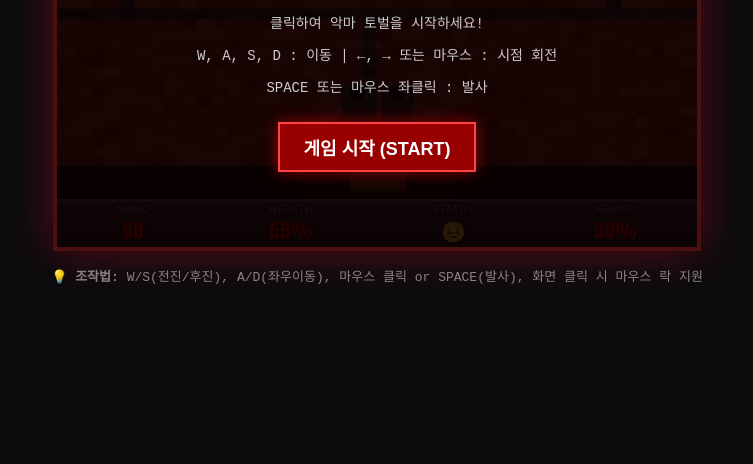
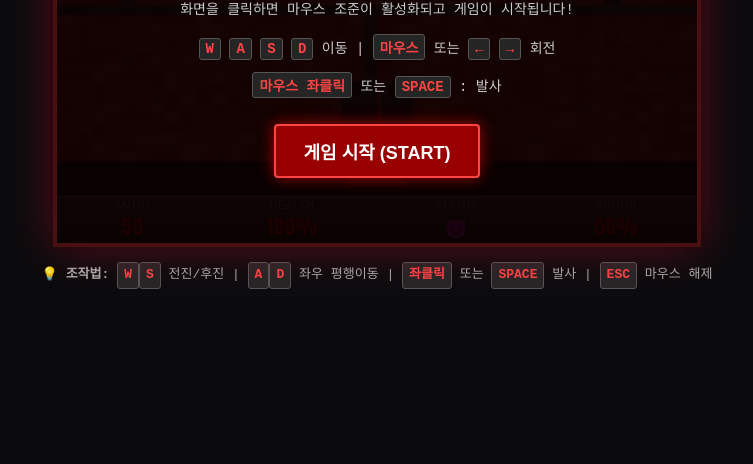
Before and after one commit to code69b-lab/doom, a plain HTML site: page index.html in a window 1280 px wide. Shown: the part 336-800 px from the top of the page, without its empty margins (263-1016 px from the left). Drawn offline with Linux system fonts and the light colour scheme.

Commit message:
Add files via upload

```diff
--- a/index.html
+++ b/index.html
@@ -27,6 +27,7 @@
             box-shadow: 0 0 40px rgba(220, 20, 60, 0.4), 0 0 10px rgba(0, 0, 0, 0.8);
             border: 4px solid #4a1010;
             background: #000;
+            cursor: crosshair;
         }
         canvas {
             display: block;
@@ -41,6 +42,7 @@
             font-size: 14px;
             font-weight: bold;
             pointer-events: none;
+            z-index: 5;
         }
         #hud {
             position: absolute;
@@ -58,6 +60,8 @@
             font-size: 20px;
             letter-spacing: 1px;
             text-shadow: 1px 1px 2px #000;
+            z-index: 5;
+            pointer-events: none;
         }
         .hud-block {
             display: flex;
@@ -71,20 +75,21 @@
         }
         #crosshair {
             position: absolute;
-            top: 50%;
+            top: 40%;
             left: 50%;
-            width: 10px;
-            height: 10px;
+            width: 12px;
+            height: 12px;
             transform: translate(-50%, -50%);
             pointer-events: none;
+            z-index: 5;
         }
         #crosshair::before, #crosshair::after {
             content: '';
             position: absolute;
-            background: rgba(255, 50, 50, 0.6);
+            background: rgba(255, 60, 60, 0.8);
         }
-        #crosshair::before { top: 4px; left: 0; width: 10px; height: 2px; }
-        #crosshair::after { top: 0; left: 4px; width: 2px; height: 10px; }
+        #crosshair::before { top: 5px; left: 0; width: 12px; height: 2px; }
+        #crosshair::after { top: 0; left: 5px; width: 2px; height: 12px; }
 
         #start-screen {
             position: absolute;
@@ -92,13 +97,13 @@
             left: 0;
             width: 100%;
             height: 100%;
-            background: rgba(10, 0, 0, 0.88);
+            background: rgba(10, 0, 0, 0.92);
             display: flex;
             flex-direction: column;
             align-items: center;
             justify-content: center;
             color: #fff;
-            z-index: 10;
+            z-index: 20;
             cursor: pointer;
         }
         #start-screen h1 {
@@ -116,14 +121,15 @@
         }
         .btn-start {
             margin-top: 20px;
-            padding: 10px 24px;
+            padding: 12px 28px;
             background: #990000;
             color: #fff;
             border: 2px solid #ff4444;
             font-size: 18px;
             font-weight: bold;
             cursor: pointer;
-            box-shadow: 0 0 15px rgba(255, 0, 0, 0.5);
+            box-shadow: 0 0 15px rgba(255, 0, 0, 0.6);
+            border-radius: 4px;
         }
         .btn-start:hover {
             background: #cc0000;
@@ -131,8 +137,18 @@
         #instructions {
             margin-top: 15px;
             font-size: 13px;
-            color: #888;
+            color: #aaa;
             text-align: center;
+            line-height: 1.6;
+        }
+        .key-pill {
+            display: inline-block;
+            background: #252525;
+            border: 1px solid #555;
+            padding: 2px 6px;
+            border-radius: 3px;
+            color: #ff4444;
+            font-weight: bold;
         }
     </style>
 </head>
@@ -169,35 +185,42 @@
     <!-- Start / Click to Play Screen -->
     <div id="start-screen">
         <h1>DOOM HTML</h1>
-        <p>클릭하여 악마 토벌을 시작하세요!</p>
-        <p>W, A, S, D : 이동 | ←, → 또는 마우스 : 시점 회전</p>
-        <p>SPACE 또는 마우스 좌클릭 : 발사</p>
-        <button class="btn-start">게임 시작 (START)</button>
+        <p>화면을 클릭하면 마우스 조준이 활성화되고 게임이 시작됩니다!</p>
+        <p style="margin-top: 10px;">
+            <span class="key-pill">W</span> <span class="key-pill">A</span> <span class="key-pill">S</span> <span class="key-pill">D</span> 이동
+            | <span class="key-pill">마우스</span> 또는 <span class="key-pill">←</span> <span class="key-pill">→</span> 회전
+        </p>
+        <p><span class="key-pill">마우스 좌클릭</span> 또는 <span class="key-pill">SPACE</span> : 발사</p>
+        <button class="btn-start" id="start-btn">게임 시작 (START)</button>
     </div>
 </div>
 
 <div id="instructions">
-    💡 <b>조작법:</b> W/S(전진/후진), A/D(좌우이동), 마우스 클릭 or SPACE(발사), 화면 클릭 시 마우스 락 지원
+    💡 <b>조작법:</b> <span class="key-pill">W</span><span class="key-pill">S</span> 전진/후진 | <span class="key-pill">A</span><span class="key-pill">D</span> 좌우 평행이동 | <span class="key-pill">좌클릭</span> 또는 <span class="key-pill">SPACE</span> 발사 | <span class="key-pill">ESC</span> 마우스 해제
 </div>
 
 <script>
 /*
- * Pure HTML5 Canvas 3D Raycasting Engine (DOOM / Wolfenstein Style)
- * 외부 라이브러리 및 외부 이미지 파일 없이 100% 독립 실행 가능한 코드
+ * Pure HTML5 Canvas 3D Raycasting Engine (DOOM Style)
  */
 
 const canvas = document.getElementById('screen');
 const ctx = canvas.getContext('2d');
 const W = 320;
-const H = 160; // 하단 HUD 높이 40을 제외한 렌더 해상도
+const H = 160; // HUD를 제외한 3D 뷰포트 높이
 canvas.width = W;
 canvas.height = 200;
 
-// 오디오 컨텍스트 (신시사이저 효과음)
+let isGameStarted = false;
+
+// Web Audio API 사운드
 let audioCtx = null;
 function playSound(type) {
     if (!audioCtx) return;
     try {
+        if (audioCtx.state === 'suspended') {
+            audioCtx.resume();
+        }
         const osc = audioCtx.createOscillator();
         const gain = audioCtx.createGain();
         osc.connect(gain);
@@ -206,25 +229,25 @@ function playSound(type) {
 
         if (type === 'shoot') {
             osc.type = 'sawtooth';
-            osc.frequency.setValueAtTime(400, t);
-            osc.frequency.exponentialRampToValueAtTime(40, t + 0.15);
-            gain.gain.setValueAtTime(0.3, t);
-            gain.gain.exponentialRampToValueAtTime(0.01, t + 0.15);
+            osc.frequency.setValueAtTime(350, t);
+            osc.frequency.exponentialRampToValueAtTime(30, t + 0.18);
+            gain.gain.setValueAtTime(0.4, t);
+            gain.gain.exponentialRampToValueAtTime(0.01, t + 0.18);
             osc.start(t);
-            osc.stop(t + 0.15);
+            osc.stop(t + 0.18);
         } else if (type === 'hit') {
             osc.type = 'triangle';
-            osc.frequency.setValueAtTime(150, t);
-            osc.frequency.linearRampToValueAtTime(50, t + 0.1);
-            gain.gain.setValueAtTime(0.4, t);
-            gain.gain.exponentialRampToValueAtTime(0.01, t + 0.1);
+            osc.frequency.setValueAtTime(140, t);
+            osc.frequency.linearRampToValueAtTime(40, t + 0.12);
+            gain.gain.setValueAtTime(0.5, t);
+            gain.gain.exponentialRampToValueAtTime(0.01, t + 0.12);
             osc.start(t);
-            osc.stop(t + 0.1);
+            osc.stop(t + 0.12);
         } else if (type === 'hurt') {
             osc.type = 'square';
             osc.frequency.setValueAtTime(120, t);
-            osc.frequency.linearRampToValueAtTime(60, t + 0.2);
-            gain.gain.setValueAtTime(0.5, t);
+            osc.frequency.linearRampToValueAtTime(50, t + 0.2);
+            gain.gain.setValueAtTime(0.3, t);
             gain.gain.exponentialRampToValueAtTime(0.01, t + 0.2);
             osc.start(t);
             osc.stop(t + 0.2);
@@ -254,12 +277,11 @@ const MAP = [
     1,1,1,1,1,1,1,1,1,1,1,1,1,1,1,1,
 ];
 
-// 텍스처 생성 (64x64 절차적 픽셀 생성)
+// 텍스처 생성 (64x64 픽셀)
 const TEX_SIZE = 64;
 const textures = [];
 
 function generateTextures() {
-    // 텍스처 1: 벽돌벽 (DOOM Red/Brown Brick)
     const t1 = ctx.createImageData(TEX_SIZE, TEX_SIZE);
     for (let y = 0; y < TEX_SIZE; y++) {
         for (let x = 0; x < TEX_SIZE; x++) {
@@ -271,7 +293,7 @@ function generateTextures() {
                 t1.data[idx+1] = 40 + noise;
                 t1.data[idx+2] = 40 + noise;
             } else {
-                t1.data[idx] = Math.min(255, 130 + noise);
+                t1.data[idx] = Math.min(255, 140 + noise);
                 t1.data[idx+1] = Math.max(0, 35 + noise);
                 t1.data[idx+2] = Math.max(0, 25 + noise);
             }
@@ -280,7 +302,6 @@ function generateTextures() {
     }
     textures[1] = t1;
 
-    // 텍스처 2: 돌 회색벽
     const t2 = ctx.createImageData(TEX_SIZE, TEX_SIZE);
     for (let y = 0; y < TEX_SIZE; y++) {
         for (let x = 0; x < TEX_SIZE; x++) {
@@ -288,13 +309,12 @@ function generateTextures() {
             let val = 70 + ((Math.sin(x/4) * Math.cos(y/4)) * 25) + ((Math.random() * 20) | 0);
             t2.data[idx] = val;
             t2.data[idx+1] = val;
-            t2.data[idx+2] = val + 10;
+            t2.data[idx+2] = val + 15;
             t2.data[idx+3] = 255;
         }
     }
     textures[2] = t2;
 
-    // 텍스처 3: 고어/악마의 벽 (Hell Texture)
     const t3 = ctx.createImageData(TEX_SIZE, TEX_SIZE);
     for (let y = 0; y < TEX_SIZE; y++) {
         for (let x = 0; x < TEX_SIZE; x++) {
@@ -318,66 +338,76 @@ const player = {
     dirX: 1,
     dirY: 0,
     planeX: 0,
-    planeY: 0.66, // FOV 약 66도
+    planeY: 0.66,
     health: 100,
     armor: 50,
     ammo: 50,
     kills: 0,
     shooting: 0,
-    flash: 0
+    flash: 0,
+    invulnerableTime: 0
 };
 
-// 몬스터 (Cacodemon / Imp 스타일)
+// 몬스터 설정: 플레이어 스폰 위치에서 멀리 배치
 const enemies = [
-    { x: 4.5, y: 3.5, hp: 3, alive: true, alert: false },
-    { x: 9.5, y: 3.5, hp: 3, alive: true, alert: false },
-    { x: 13.5, y: 4.5, hp: 4, alive: true, alert: false },
-    { x: 10.5, y: 10.5, hp: 3, alive: true, alert: false },
-    { x: 3.5, y: 13.5, hp: 4, alive: true, alert: false },
-    { x: 8.5, y: 13.5, hp: 5, alive: true, alert: false }
+    { x: 5.5, y: 5.5, hp: 3, alive: true, alert: false, attackCooldown: 1.0 },
+    { x: 9.5, y: 3.5, hp: 3, alive: true, alert: false, attackCooldown: 1.0 },
+    { x: 13.5, y: 4.5, hp: 4, alive: true, alert: false, attackCooldown: 1.0 },
+    { x: 10.5, y: 10.5, hp: 3, alive: true, alert: false, attackCooldown: 1.0 },
+    { x: 3.5, y: 13.5, hp: 4, alive: true, alert: false, attackCooldown: 1.0 },
+    { x: 8.5, y: 13.5, hp: 5, alive: true, alert: false, attackCooldown: 1.0 }
 ];
 document.getElementById('total-kills').innerText = enemies.length;
 
-// 키 입력 핸들링
+// 키보드 입력 핸들링 (대소문자/한글 IME 모두 지원)
 const keys = {};
 window.addEventListener('keydown', e => {
+    keys[e.code] = true;
     keys[e.key.toLowerCase()] = true;
-    if (e.key === ' ' || e.code === 'Space') {
+
+    if (e.code === 'Space' || e.key === ' ') {
         shootGun();
         e.preventDefault();
     }
 });
 window.addEventListener('keyup', e => {
+    keys[e.code] = false;
     keys[e.key.toLowerCase()] = false;
 });
 
-// 마우스 조작 & 포인터 락
+// 마우스 및 포인터 락
 const gameContainer = document.getElementById('game-container');
 const startScreen = document.getElementById('start-screen');
 
-startScreen.addEventListener('click', () => {
+function startGame() {
+    isGameStarted = true;
     if (!audioCtx) {
         audioCtx = new (window.AudioContext || window.webkitAudioContext)();
     }
     startScreen.style.display = 'none';
-    gameContainer.requestPointerLock?.();
-});
+    try {
+        gameContainer.requestPointerLock();
+    } catch(err) {}
+}
 
-document.addEventListener('pointerlockchange', () => {
+startScreen.addEventListener('click', startGame);
+
+// 게임 컨테이너 클릭 시 언제든 포인터 락 재요청 및 발사
+gameContainer.addEventListener('mousedown', e => {
+    if (!isGameStarted) return;
+    if (e.button === 0) {
         if (document.pointerLockElement !== gameContainer) {
-        // 일시정지 또는 안내
+            try { gameContainer.requestPointerLock(); } catch(err) {}
+        }
+        shootGun();
     }
 });
 
+// 마우스 회전 (포인터 락 상관없이 마우스 이동 감지 지원)
 window.addEventListener('mousemove', e => {
+    if (!isGameStarted) return;
     if (document.pointerLockElement === gameContainer) {
-        rotatePlayer(e.movementX * 0.0035);
-    }
-});
-
-canvas.addEventListener('mousedown', e => {
-    if (e.button === 0) {
-        shootGun();
+        rotatePlayer(e.movementX * 0.0032);
     }
 });
 
@@ -392,13 +422,14 @@ function rotatePlayer(rotSpeed) {
 }
 
 function shootGun() {
+    if (!isGameStarted) return;
     if (player.shooting > 0 || player.ammo <= 0) return;
     player.ammo--;
     player.shooting = 8;
     player.flash = 3;
     playSound('shoot');
 
-    // 샷건 히트스캔 판정 (화면 중앙 타겟 레이)
+    // 샷건 히트스캔 판정 (중앙 조준점 근처)
     let bestDist = Infinity;
     let hitEnemy = null;
 
@@ -408,12 +439,12 @@ function shootGun() {
         const dy = enemy.y - player.y;
         const dist = Math.hypot(dx, dy);
 
-        // 정면 각도 계산
+        // 조준 각도 검사 (더 넓고 관대하게 판정: 0.85)
         const dot = (dx * player.dirX + dy * player.dirY) / dist;
-        if (dot > 0.92 && dist < bestDist) {
-            // 벽에 가려졌는지 확인하는 간이 가시선 검사
+        if (dot > 0.85 && dist < bestDist) {
+            // 벽 가림 체크
             let blocked = false;
-            let steps = Math.floor(dist * 3);
+            let steps = Math.floor(dist * 4);
             for (let i = 1; i < steps; i++) {
                 let checkX = Math.floor(player.x + (dx / steps) * i);
                 let checkY = Math.floor(player.y + (dy / steps) * i);
@@ -432,6 +463,7 @@ function shootGun() {
     if (hitEnemy) {
         hitEnemy.hp--;
         playSound('hit');
+        hitEnemy.alert = true; // 맞으면 바로 추적
         if (hitEnemy.hp <= 0) {
             hitEnemy.alive = false;
             player.kills++;
@@ -453,41 +485,44 @@ function updateHUD() {
     else face.innerText = '💀';
 }
 
-// 거리 버퍼 (스프라이트 렌더링용)
 const zBuffer = new Float64Array(W);
 
-// 메인 루프 업데이트
+// 업데이트 루프
 function update(dt) {
-    const moveSpeed = 3.0 * dt;
-    const rotSpeed = 2.2 * dt;
+    if (!isGameStarted) return; // 게임 시작 전에는 업데이트 중단
 
-    if (keys['arrowleft']) rotatePlayer(-rotSpeed);
-    if (keys['arrowright']) rotatePlayer(rotSpeed);
+    const moveSpeed = 3.2 * dt;
+    const rotSpeed = 2.4 * dt;
+
+    // 회전 (화살표 좌우키)
+    if (keys['ArrowLeft'] || keys['arrowleft']) rotatePlayer(-rotSpeed);
+    if (keys['ArrowRight'] || keys['arrowright']) rotatePlayer(rotSpeed);
 
     let moveX = 0;
     let moveY = 0;
 
-    if (keys['w']) {
+    // 이동 (WASD + 화살표 위/아래)
+    if (keys['KeyW'] || keys['w']) {
         moveX += player.dirX * moveSpeed;
         moveY += player.dirY * moveSpeed;
     }
-    if (keys['s']) {
+    if (keys['KeyS'] || keys['s']) {
         moveX -= player.dirX * moveSpeed;
         moveY -= player.dirY * moveSpeed;
     }
-    if (keys['d']) { // 스트레이프 우측
+    if (keys['KeyD'] || keys['d']) {
         moveX += -player.dirY * moveSpeed;
         moveY += player.dirX * moveSpeed;
     }
-    if (keys['a']) { // 스트레이프 좌측
+    if (keys['KeyA'] || keys['a']) {
         moveX -= -player.dirY * moveSpeed;
         moveY -= player.dirX * moveSpeed;
     }
 
-    // 충돌 처리 (벽 슬라이딩)
+    // 충돌 판정 및 이동 적용
+    const buffer = 0.25;
     const newX = player.x + moveX;
     const newY = player.y + moveY;
-    const buffer = 0.2;
 
     if (MAP[Math.floor(player.y) * MAP_W + Math.floor(newX + (moveX > 0 ? buffer : -buffer))] === 0) {
         player.x = newX;
@@ -498,26 +533,45 @@ function update(dt) {
 
     if (player.shooting > 0) player.shooting--;
     if (player.flash > 0) player.flash--;
+    if (player.invulnerableTime > 0) player.invulnerableTime -= dt;
 
-    // 몬스터 AI (플레이어 접근 및 공격)
+    // 몬스터 AI & 쿨다운 공격
     for (const enemy of enemies) {
         if (!enemy.alive) continue;
         const dx = player.x - enemy.x;
         const dy = player.y - enemy.y;
         const dist = Math.hypot(dx, dy);
 
-        if (dist < 8) enemy.alert = true;
-        if (enemy.alert && dist > 0.8) {
-            enemy.x += (dx / dist) * 1.2 * dt;
-            enemy.y += (dy / dist) * 1.2 * dt;
-        } else if (dist <= 0.8 && Math.random() < 0.03) {
-            // 공격
+        if (enemy.attackCooldown > 0) enemy.attackCooldown -= dt;
+
+        // 시야 거리 7 이내이거나 이미 경계 상태일 때 추적
+        if (dist < 7) enemy.alert = true;
+
+        if (enemy.alert) {
+            if (dist > 0.9) {
+                // 이동 속도 적당히 조정 (1.0)
+                enemy.x += (dx / dist) * 1.0 * dt;
+                enemy.y += (dy / dist) * 1.0 * dt;
+            } else if (dist <= 0.9 && enemy.attackCooldown <= 0 && player.invulnerableTime <= 0) {
+                // 초당 최대 1번만 공격
+                enemy.attackCooldown = 1.0;
+                player.invulnerableTime = 0.5; // 무적 시간 0.5초 부여
+
+                if (player.armor > 0) {
+                    player.armor = Math.max(0, player.armor - 5);
                     player.health -= 5;
+                } else {
+                    player.health -= 10;
+                }
+
                 playSound('hurt');
                 updateHUD();
+
                 if (player.health <= 0) {
-                alert('사망하셨습니다! 다시 도전하세요.');
+                    alert('악마에게 쓰러졌습니다! (Game Over)');
                     window.location.reload();
+                    return;
+                }
             }
         }
     }
@@ -559,7 +613,7 @@ function render() {
 
         let stepX, stepY;
         let hit = 0;
-        let side = 0; // 0: X축, 1: Y축
+        let side = 0;
 
         if (rayDirX < 0) {
             stepX = -1;
@@ -576,7 +630,6 @@ function render() {
             sideDistY = (mapY + 1.0 - player.y) * deltaDistY;
         }
 
-        // DDA 탐색
         while (hit === 0) {
             if (sideDistX < sideDistY) {
                 sideDistX += deltaDistX;
@@ -595,14 +648,12 @@ function render() {
 
         zBuffer[x] = perpWallDist;
 
-        // 벽 높이 계산
         const lineHeight = Math.floor(H / perpWallDist);
         let drawStart = Math.floor(-lineHeight / 2 + H / 2);
         if (drawStart < 0) drawStart = 0;
         let drawEnd = Math.floor(lineHeight / 2 + H / 2);
         if (drawEnd >= H) drawEnd = H - 1;
 
-        // 텍스처 좌표 계산
         let wallX;
         if (side === 0) wallX = player.y + perpWallDist * rayDirY;
         else wallX = player.x + perpWallDist * rayDirX;
@@ -615,8 +666,6 @@ function render() {
         const tex = textures[hit] || textures[1];
         const step = TEX_SIZE / lineHeight;
         let texPos = (drawStart - H / 2 + lineHeight / 2) * step;
-
-        // 조명 / 그림자 처리 (멀어질수록 어두워짐)
         const shade = Math.min(1.0, 1.8 / (perpWallDist * 0.7 + 0.6)) * (side === 1 ? 0.75 : 1.0);
 
         for (let y = drawStart; y < drawEnd; y++) {
@@ -636,25 +685,26 @@ function render() {
     // 2. 적 스프라이트 렌더링
     renderSprites();
 
-    // 3. 둠 스타일 샷건 렌더링
+    // 3. 무기 렌더링
     renderWeapon();
 
-    // 플래시 효과
+    // 총구 화염 및 피격 플래시
     if (player.flash > 0) {
-        ctx.fillStyle = 'rgba(255, 230, 150, 0.3)';
+        ctx.fillStyle = 'rgba(255, 230, 150, 0.35)';
+        ctx.fillRect(0, 0, W, H);
+    }
+    if (player.invulnerableTime > 0.3) {
+        ctx.fillStyle = 'rgba(255, 0, 0, 0.3)';
         ctx.fillRect(0, 0, W, H);
     }
 }
 
-// 스프라이트 (적) 렌더링
+// 스프라이트 렌더링
 function renderSprites() {
-    // 플레이어와의 거리 순으로 정렬
-    const sortedEnemies = enemies.map((e, i) => {
-        return {
+    const sortedEnemies = enemies.map(e => ({
         ...e,
         dist: ((player.x - e.x)**2 + (player.y - e.y)**2)
-        };
-    }).sort((a, b) => b.dist - a.dist);
+    })).sort((a, b) => b.dist - a.dist);
 
     for (const e of sortedEnemies) {
         if (!e.alive) continue;
@@ -662,7 +712,6 @@ function renderSprites() {
         const spriteX = e.x - player.x;
         const spriteY = e.y - player.y;
 
-        // 카메라 변환
         const invDet = 1.0 / (player.planeX * player.dirY - player.dirX * player.planeY);
         const transformX = invDet * (player.dirY * spriteX - player.dirX * spriteY);
         const transformY = invDet * (-player.planeY * spriteX + player.planeX * spriteY);
@@ -683,7 +732,6 @@ function renderSprites() {
         let drawEndX = Math.floor(spriteWidth / 2 + spriteScreenX);
         if (drawEndX >= W) drawEndX = W - 1;
 
-        // 절차적 카코데몬 / 임프 스타일 몬스터 그리기
         const shade = Math.min(1.0, 1.6 / (transformY * 0.7 + 0.6));
         for (let stripe = drawStartX; stripe < drawEndX; stripe++) {
             if (transformY < zBuffer[stripe]) {
@@ -691,19 +739,15 @@ function renderSprites() {
 
                 for (let y = drawStartY; y < drawEndY; y++) {
                     const texYRatio = (y - (-spriteHeight / 2 + H / 2)) / spriteHeight;
-
-                    // 원형 몸체 계산
                     const distFromCenter = Math.hypot(texXRatio - 0.5, texYRatio - 0.5);
                     if (distFromCenter < 0.42) {
                         ctx.fillStyle = `rgb(${Math.floor(180 * shade)}, ${Math.floor(20 * shade)}, ${Math.floor(20 * shade)})`;
 
-                        // 큰 외눈박이 눈 (Cacodemon Eye)
                         const eyeDist = Math.hypot(texXRatio - 0.5, texYRatio - 0.4);
                         if (eyeDist < 0.12) {
-                            ctx.fillStyle = '#44ff44'; // 초록빛 악마 눈
-                            if (eyeDist < 0.05) ctx.fillStyle = '#000000'; // 눈동자
+                            ctx.fillStyle = '#44ff44';
+                            if (eyeDist < 0.05) ctx.fillStyle = '#000000';
                         }
-                        // 입과 이빨
                         if (texYRatio > 0.55 && texYRatio < 0.72 && Math.abs(texXRatio - 0.5) < 0.25) {
                             ctx.fillStyle = (Math.floor(texXRatio * 20) % 2 === 0) ? '#ffffff' : '#220000';
                         }
@@ -716,7 +760,7 @@ function renderSprites() {
     }
 }
 
-// 샷건 총기 렌더링
+// 샷건 렌더링
 function renderWeapon() {
     const gunX = W / 2;
     const gunY = H + 5;
@@ -725,12 +769,12 @@ function renderWeapon() {
     ctx.save();
     ctx.translate(gunX, gunY - recoil);
 
-    // 총신 (더블 배럴 샷건 스타일)
+    // 총신
     ctx.fillStyle = '#222';
     ctx.fillRect(-18, -45, 16, 45);
     ctx.fillRect(2, -45, 16, 45);
 
-    // 총구 하이라이트
+    // 총구
     ctx.fillStyle = '#444';
     ctx.fillRect(-16, -45, 12, 6);
     ctx.fillRect(4, -45, 12, 6);
@@ -741,11 +785,11 @@ function renderWeapon() {
     ctx.arc(10, -42, 4, 0, Math.PI * 2);
     ctx.fill();
 
-    // 총기 손잡이 / 몸체
-    ctx.fillStyle = '#5c2c16'; // 나무 개머리판 느낌
+    // 개머리판
+    ctx.fillStyle = '#5c2c16';
     ctx.fillRect(-14, -18, 28, 25);
 
-    // 총구 화염 (Muzzle Flash)
+    // 머즐 플래시
     if (player.shooting > 4) {
         ctx.fillStyle = '#ffcc00';
         ctx.beginPath();
@@ -766,7 +810,6 @@ function renderWeapon() {
     ctx.restore();
 }
 
-// FPS 카운터 및 루프
 let lastTime = performance.now();
 let frames = 0;
 let fpsTimer = 0;
@@ -778,7 +821,6 @@ function loop(currentTime) {
     update(dt);
     render();
 
-    // FPS 계산
     frames++;
     fpsTimer += dt;
     if (fpsTimer >= 1.0) {
```
Lines whose indentation alone changed are shown as unchanged.
